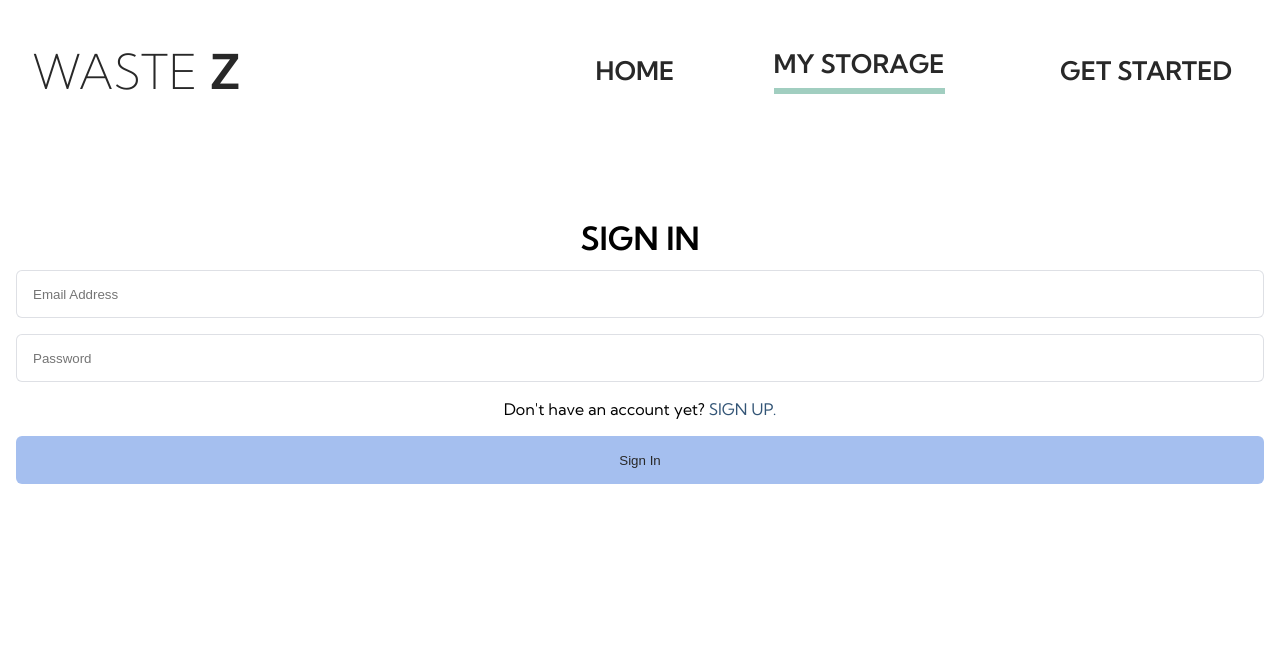
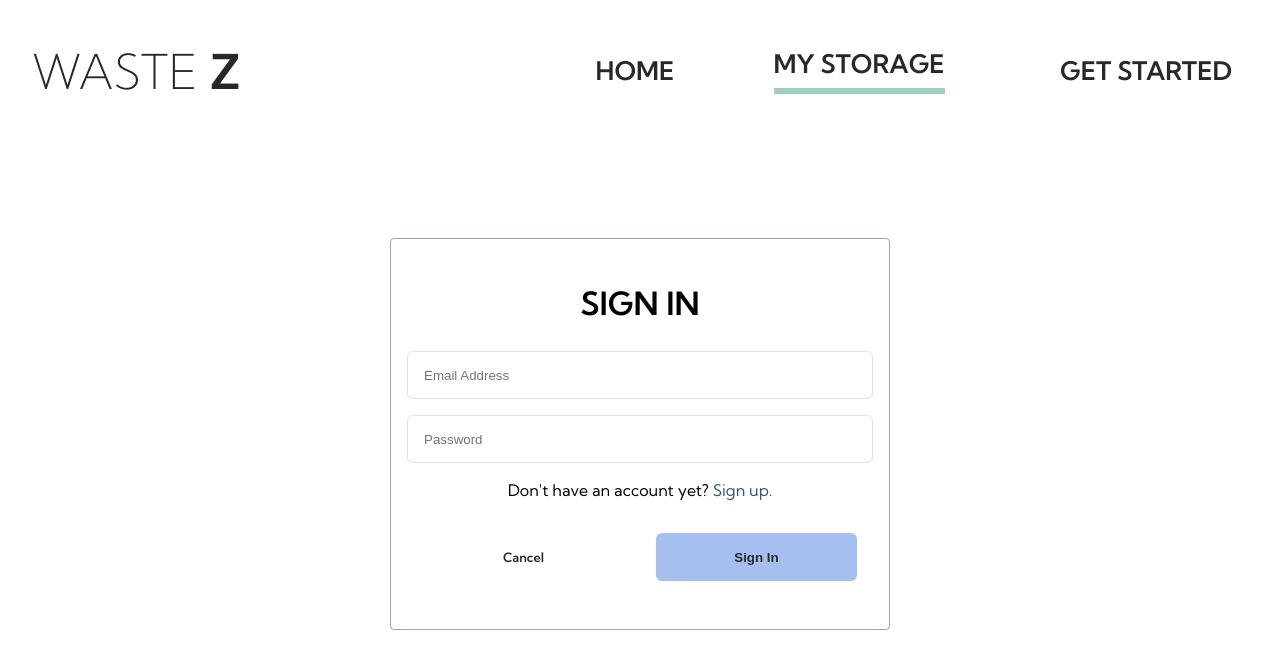
Before and after one commit to NavGithub15/waste-z, a React (Create React App) app: page /signIn in a window 1280 px wide. Shown: the top 668 px of the page. Built offline with nearby package versions, Linux system fonts and the light colour scheme; no server answers.

Commit message:
Add breakpoint styles to sign in form and add import scss file with styles in sign up form

```diff
--- a/src/components/Authentication/SignIn/SignInForm.js
+++ b/src/components/Authentication/SignIn/SignInForm.js
@@ -1,27 +1,31 @@
 import React, { useState } from 'react';
 import { Link, useNavigate } from 'react-router-dom';
 import { useAuth } from '../../../Contexts/AuthContexts';
-import "./SignIn.scss";
+import "./SignInForm.scss";
 
-function SignInForm() {
+export default function SignInForm() {
   const [email, setEmail] = useState('');
   const [password, setPassword] = useState('');
-  const [error, setError] = useState(null);
+  const [error, setError] = useState(false);
+  const [errorMessage, setErrorMessage] = useState(false);
   const navigate = useNavigate();
   const { logIn }  = useAuth();
 
   const handleSubmit = async (e) => {
     e.preventDefault();
-    setError('')
+
+    if (email==="" || password ==="") {
+      return setErrorMessage("Fields are empty");
+    };
     try {
       await logIn(email, password)
       navigate('/myStorage')
     } catch (e) {
-      setError("Failed to login! Please try again")
-      console.log(e.message)
+      setError(true)
     }
   };
 
+  {errorMessage && <span>Fields are empty!!</span>}
   return (
     <div className="auth">
       <div className="auth__container">
@@ -39,13 +43,16 @@ function SignInForm() {
             Sign up.
           </Link>
         </p>
+        <div className='auth__cta-wrapper'>
+        <Link to="/" className="auth__cta">
+          Cancel
+        </Link>
         <button className="auth__cta">
           Sign In
         </button>
+        </div>
       </form>
       </div>
     </div>
   );
 };
-
-export default SignInForm;
--- /dev/null
+++ b/src/components/Authentication/SignIn/SignInForm.scss
@@ -0,0 +1,97 @@
+@use "../../../styles/partials/colors" as *;
+@use "../../../styles/partials/fonts" as *;
+@use "../../../styles/partials/mixins" as *;
+
+.auth{
+    padding: 1rem;
+    display: flex;
+    align-items: center;
+    justify-content: center;
+
+    @include tablet{
+        padding: 2rem;
+    }
+
+    &__container{
+        display: flex;
+        flex-direction: column;
+        text-align: center;
+        width: 100%;
+        margin-top: 4rem;
+
+        @include tablet{
+            border: 1px solid rgba($color-divider, 0.6);
+            border-radius: 4px;
+            padding: 2rem 1rem;
+            max-width: 31.25rem;
+        }
+    }
+    &__title{
+        @include tablet{
+            padding: 1rem 0;
+        }
+    }
+
+    &__input-wrapper{
+        margin-top: 1rem;
+        &:nth-child(2){
+            margin: 1rem 0;
+        }
+    }
+
+    &__input{
+        width: 100%;
+        height: 3rem;
+        border-radius: 6px;
+        padding: 1rem;
+        outline: none;
+        border: 1px solid rgba($color-divider, 0.2);
+        &:focus{
+            border: 1px solid rgba($color-outline, 0.4);
+        }
+    }
+
+    &__link-text{
+        margin: 1rem 0;
+    }
+
+    &__link{
+        &:hover{
+        text-decoration: underline;
+        }
+    }
+
+    &__cta-wrapper{
+        display: flex;
+        justify-content: space-between;
+        align-items: center;
+    }
+
+    &__cta{
+        display: flex;
+        align-items: center;
+        justify-content: space-around;
+        margin: 1rem;
+        width: 100%;
+        height: 3rem;
+        font-weight: 600;
+        background-color: rgba($color-cta-background, 0.6);
+        color: $color-global-text;
+        border: none;
+        border-radius: 6px;
+        &:nth-child(1){
+            width: 100%;
+            background-color: $color-primary-background;
+            font-size: .8rem;
+            &:hover{
+                background-color: $color-secondary-background;
+                color: $color-cta-background;
+            }
+        }
+        &:hover{
+            background-color: $color-interactive-elements;
+            color: $color-primary-background;
+            cursor: pointer;
+        }
+    }
+}
--- a/src/components/Authentication/SignUp/SignUpForm.js
+++ b/src/components/Authentication/SignUp/SignUpForm.js
@@ -8,6 +8,7 @@ function SignUpForm() {
   const [confirmPassword, setConfirmPassword] = useState("");
   const [error, setError] = useState(null);
   const [errorMessage, setErrorMessage] = useState("");
+  const [PasswordError, setPasswordError] = useState(false)
   const navigate = useNavigate();
   const { signUp } = useAuth();
 
@@ -16,67 +17,63 @@ function SignUpForm() {
     e.preventDefault();
 
         if (password !== confirmPassword) {
-      return setErrorMessage("Passwords do not match");
+      return setPasswordError(true);
     }
     try {
       await signUp(email, password, confirmPassword);
       navigate("/signIn");
     } catch {
       setError("Failed to create an account! Please try again");
-      setErrorMessage("Failed to sign up! Please try again")
+      setErrorMessage("Please fill out the fields!")
     }
   };
 
   return (
     <div className="auth">
-      <div className="auth-container">
+      <div className="auth__container">
         <h2 className="auth__title">Sign up</h2>
-      </div>
 
       {error && <label className="error">{errorMessage}</label>}
+      {PasswordError && <span className="auth__error">Password does not match</span>}
 
     <form onSubmit={handleSubmit}>
-      <div className="form__container">
-        <div className="form__input-wrapper">
-          <label className="form__input-label">Email Address</label>
+        <div className="auth__input-wrapper">
           <input
             onChange={(e) => setEmail(e.target.value)}
-            className=""
-            type="email"/>
+            className="auth__input"
+            type="email"
+            placeholder="Email Address"/>
         </div>
-
-        {error && <label className="error">{errorMessage}</label>}
-
-        <div className="form__input-wrapper">
-          <label className="form__input-label">Password</label>
+        <div className="auth__input-wrapper">
           <input
             onChange={(e) => setPassword(e.target.value)}
-            className=""
-            type="password"/>
+            className="auth__input"
+            type="password"
+            placeholder="Password"/>
         </div>
-        <div className="">
-          <label className="form__input-label">Confirm Password</label>
+        <div className="auth__input-wrapper">
           <input
             onChange={(e) => setConfirmPassword(e.target.value)}
-            className=""
-            type="password"/>
+            className="auth__input"
+            type="password"
+            placeholder="Confirm Password"/>
         </div>
-        <div className="form__cta-wrapper">
-          <button className="form__cta">
-            Sign Up
-          </button>
-          <Link className="form__cta-cancel">
-          Cancel
-          </Link>
-        </div>
-      </div>
-    </form>
-    <p className="__text">
+        <p className="auth__link-text">
           Already have an account yet ?{" "}
           <Link to="/signIn" className="auth__text-link">
             Sign in.
           </Link>
         </p>
+        <div className="auth__cta-wrapper">
+          <Link className="auth__cta">
+          Cancel
+          </Link>
+          <button className="auth__cta">
+            Sign Up
+          </button>
+        </div>
+    </form>
+      </div>
   </div>
   );
 };
--- a/src/components/Authentication/SignIn/SignIn.scss
+++ b/src/components/Authentication/SignUp/SignUpForm.scss
@@ -8,12 +8,28 @@
     align-items: center;
     justify-content: center;
 
+    @include tablet{
+        padding: 2rem;
+    }
+
     &__container{
         display: flex;
         flex-direction: column;
         text-align: center;
         width: 100%;
         margin-top: 4rem;
+
+        @include tablet{
+            border: 1px solid rgba($color-divider, 0.6);
+            border-radius: 4px;
+            padding: 2rem 1rem;
+            max-width: 31.25rem;
+        }
+    }
+    &__title{
+        @include tablet{
+            padding: 1rem 0;
+        }
     }
 
     &__input-wrapper{
@@ -45,13 +61,33 @@
         }
     }
 
+    &__cta-wrapper{
+        display: flex;
+        justify-content: space-between;
+        align-items: center;
+    }
+
     &__cta{
+        display: flex;
+        align-items: center;
+        justify-content: space-around;
+        margin: 1rem;
         width: 100%;
         height: 3rem;
+        font-weight: 600;
         background-color: rgba($color-cta-background, 0.6);
         color: $color-global-text;
         border: none;
         border-radius: 6px;
+        &:last-child{
+            width: 100%;
+            background-color: $color-primary-background;
+            font-size: .8rem;
+            &:hover{
+                background-color: $color-secondary-background;
+                color: $color-cta-background;
+            }
+        }
         &:hover{
             background-color: $color-interactive-elements;
             color: $color-primary-background;
--- a/src/styles/partials/_fonts.scss
+++ b/src/styles/partials/_fonts.scss
@@ -79,6 +79,5 @@ p {
   }
 
   a {
-    text-transform: uppercase;
     color: $color-interactive-elements;
   }
```
